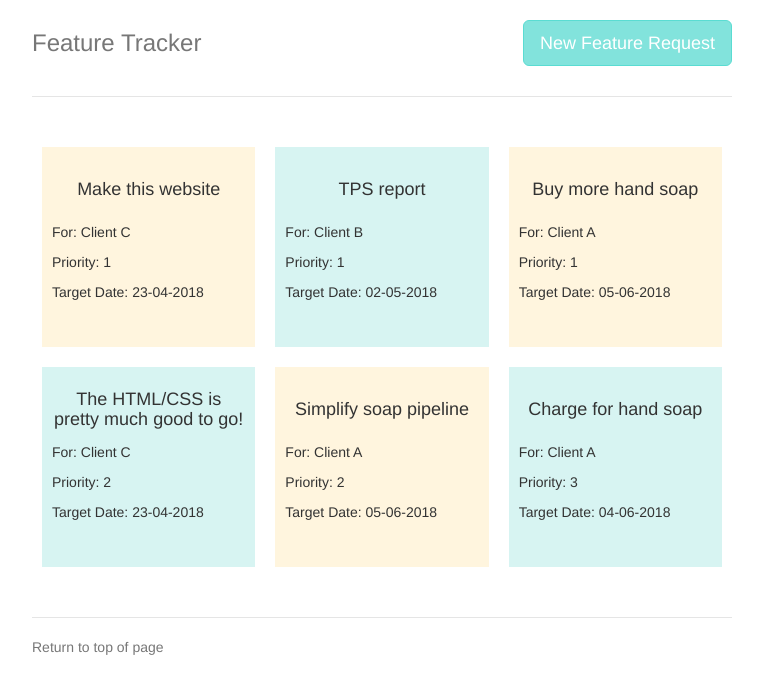
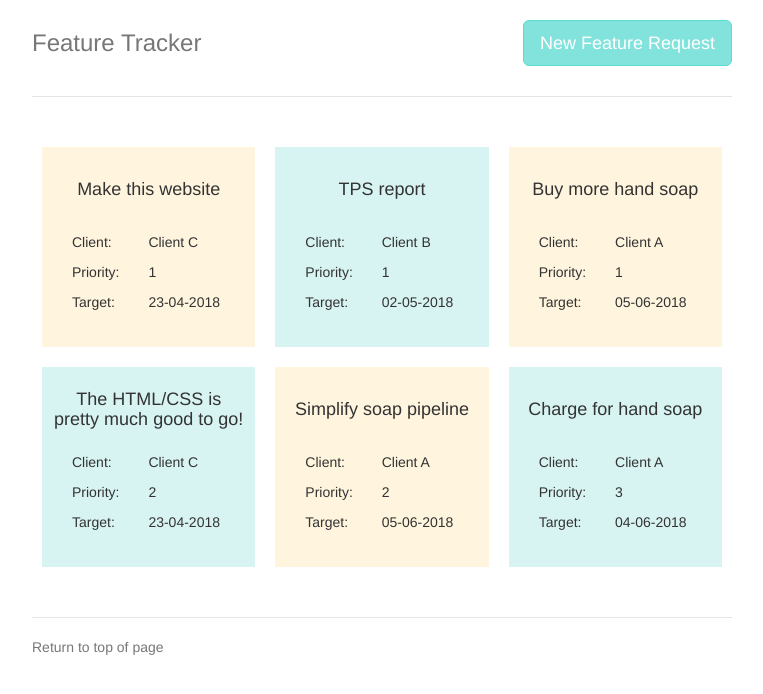
Before and after one commit to reedling/feature-tracker, a Flask app: page / in a window 1280 px wide. Shown: the top 694 px of the page, without its empty margins (258-1021 px from the left). Run offline with Flask 2, Linux system fonts and the light colour scheme; some libraries are stand-ins or nearby versions.

Commit message:
style changes for feature board items

```diff
--- a/app/static/styles/main.css
+++ b/app/static/styles/main.css
@@ -82,6 +82,7 @@ body {
   display: flex;
   flex-direction: column;
   justify-content: center;
+  margin-bottom: 10px;
 }
 .feature-board-item > .title-container > h4 {
   text-align: center;
@@ -89,6 +90,15 @@ body {
   display: -webkit-box;
   -webkit-line-clamp: 2;
   -webkit-box-orient: vertical;
+}
+
+.feature-board-item > .row {
+  padding-left: 20px;
+  padding-right: 20px;
+}
+
+.feature-board-item > .row > p:first-child {
+  font-weight: 500;
 }
 
 @media screen and (min-width: 768px) {
--- a/app/templates/index.html
+++ b/app/templates/index.html
@@ -16,12 +16,21 @@
   {% for fr in feature_reqs %}
     <div class="col-md-4 feature-board-item-container">
       <div class="feature-board-item">
-        <div class ="title-container">
+        <div class="title-container">
           <h4>{{ fr.title }}</h4>
         </div>
-        <p>For: {{ fr.client }}</p>
-        <p>Priority: {{ fr.priority }}</p>
-        <p>Target Date: {{ fr.due }}</p>
+        <div class="row">
+          <p class="col-md-5">Client:</p>
+          <p class="col-md-7">{{ fr.client }}</p>
+        </div>
+        <div class="row">
+          <p class="col-md-5">Priority:</p>
+          <p class="col-md-7">{{ fr.priority }}</p>
+        </div>
+        <div class="row">
+          <p class="col-md-5">Target:</p>
+          <p class="col-md-7">{{ fr.due }}</p>
+        </div>
       </div>
     </div>
   {% endfor %}
```
